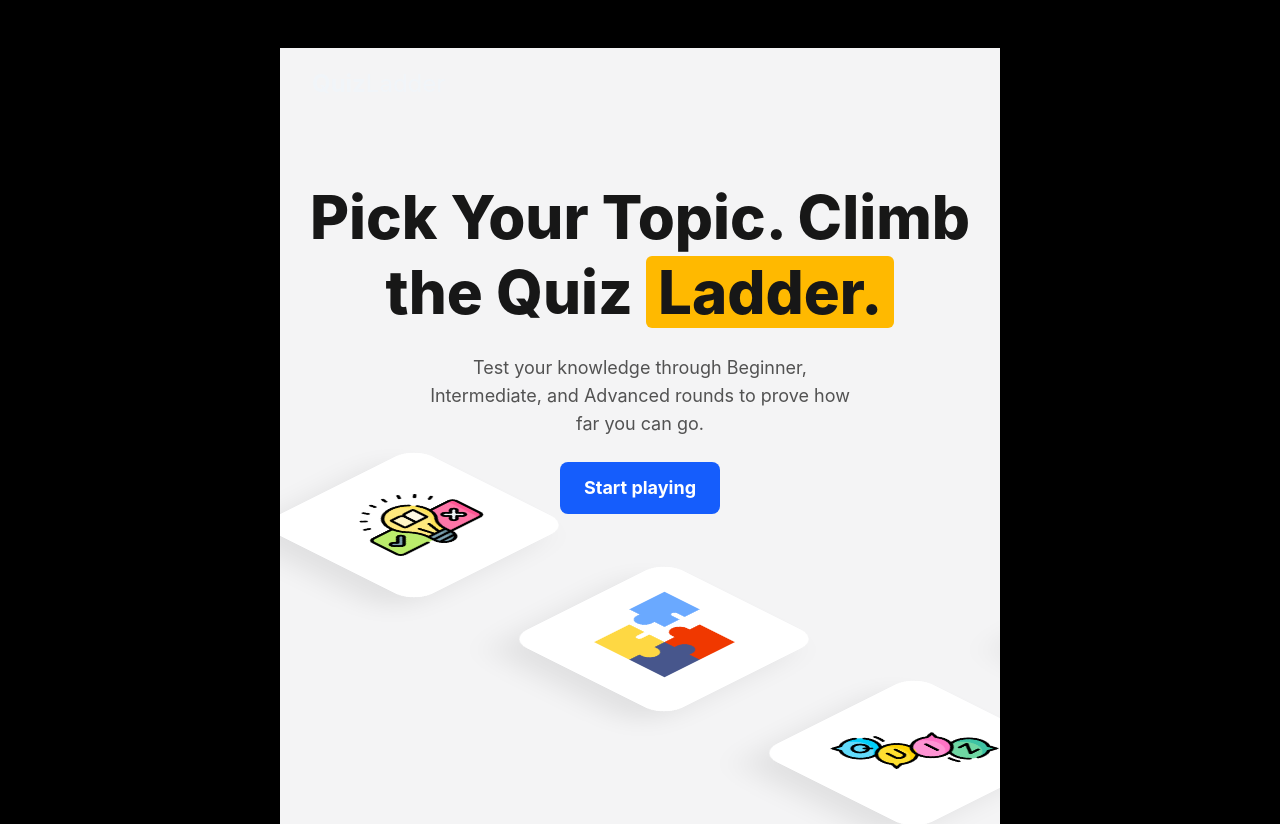
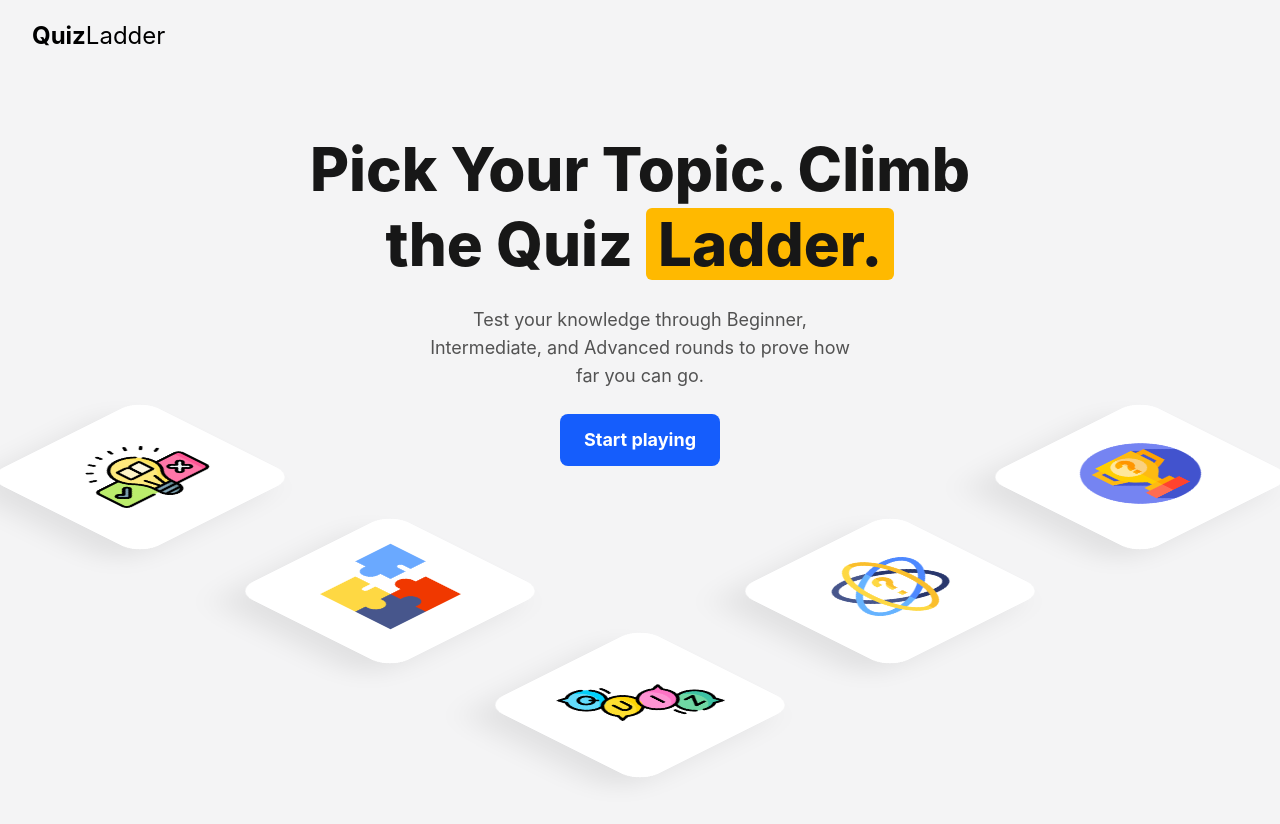
Before and after one commit to navjotmaan/quiz-ladder, a Next.js app: page / in a window 1280 px wide. Shown: the top 824 px of the page. Built offline with nearby package versions, Linux system fonts and the light colour scheme.

Commit message:
change layout

```diff
--- a/app/layout.tsx
+++ b/app/layout.tsx
@@ -19,15 +19,11 @@
 
 export default function RootLayout({ children }: { children: React.ReactNode }) {
   return (
-    <html lang="en">
-      <body className="min-h-screen bg-[#000000] font-sans text-slate-100 antialiased selection:bg-fuchsia-400/30">
-        {/* <div aria-hidden="true" className="pointer-events-none fixed inset-0 overflow-hidden">
-          <div className="absolute -left-40 -top-48 size-[28rem] rounded-full bg-violet-600/15 blur-[120px]" />
-          <div className="absolute -right-40 top-1/3 size-[24rem] rounded-full bg-cyan-500/10 blur-[120px]" />
-          <div className="absolute -bottom-48 left-1/3 size-[24rem] rounded-full bg-fuchsia-600/10 blur-[120px]" />
-        </div> */}
-        <main className="relative mx-auto min-h-screen max-w-3xl px-4 py-8 sm:px-6 sm:py-12">{children}</main>
-      </body>
+    <html
+      lang="en"
+      className={`${geistSans.variable} ${geistMono.variable} h-full antialiased`}
+    >
+      <body className="min-h-full flex flex-col">{children}</body>
     </html>
   );
 }
```
